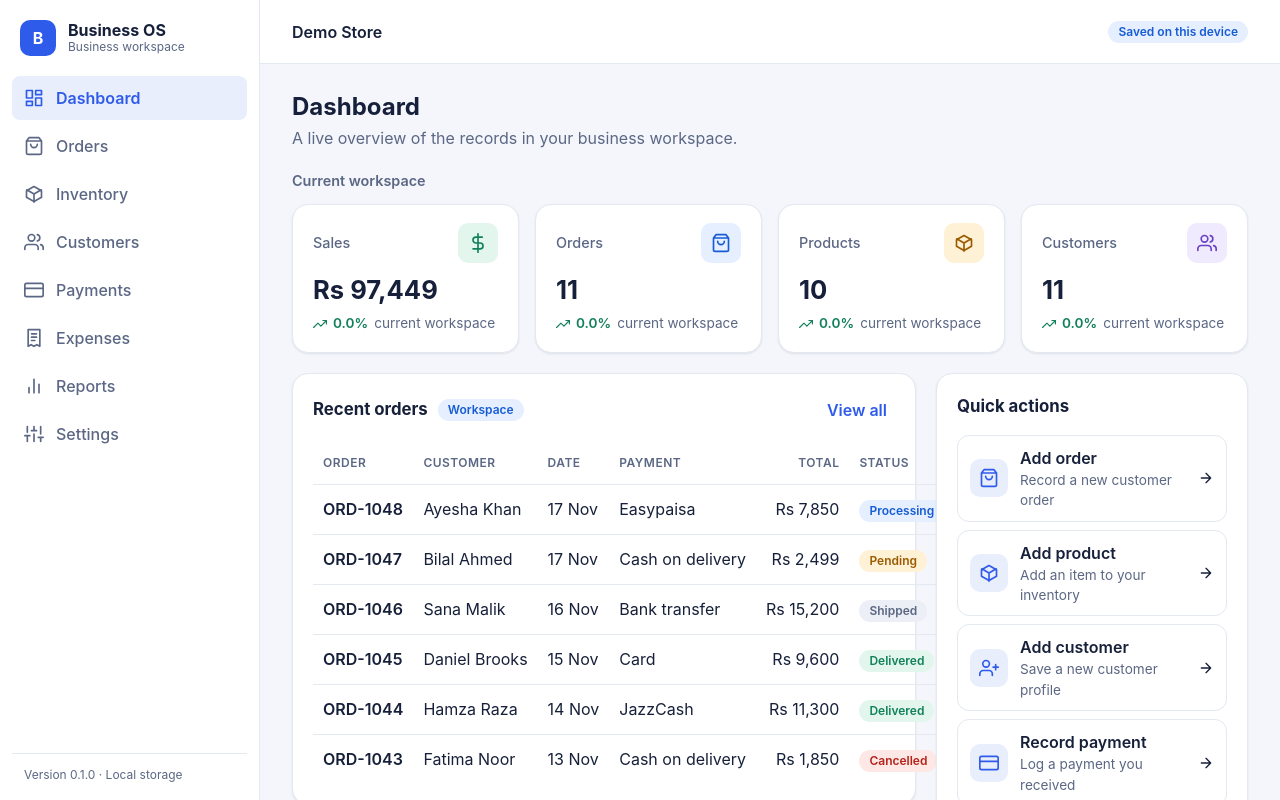
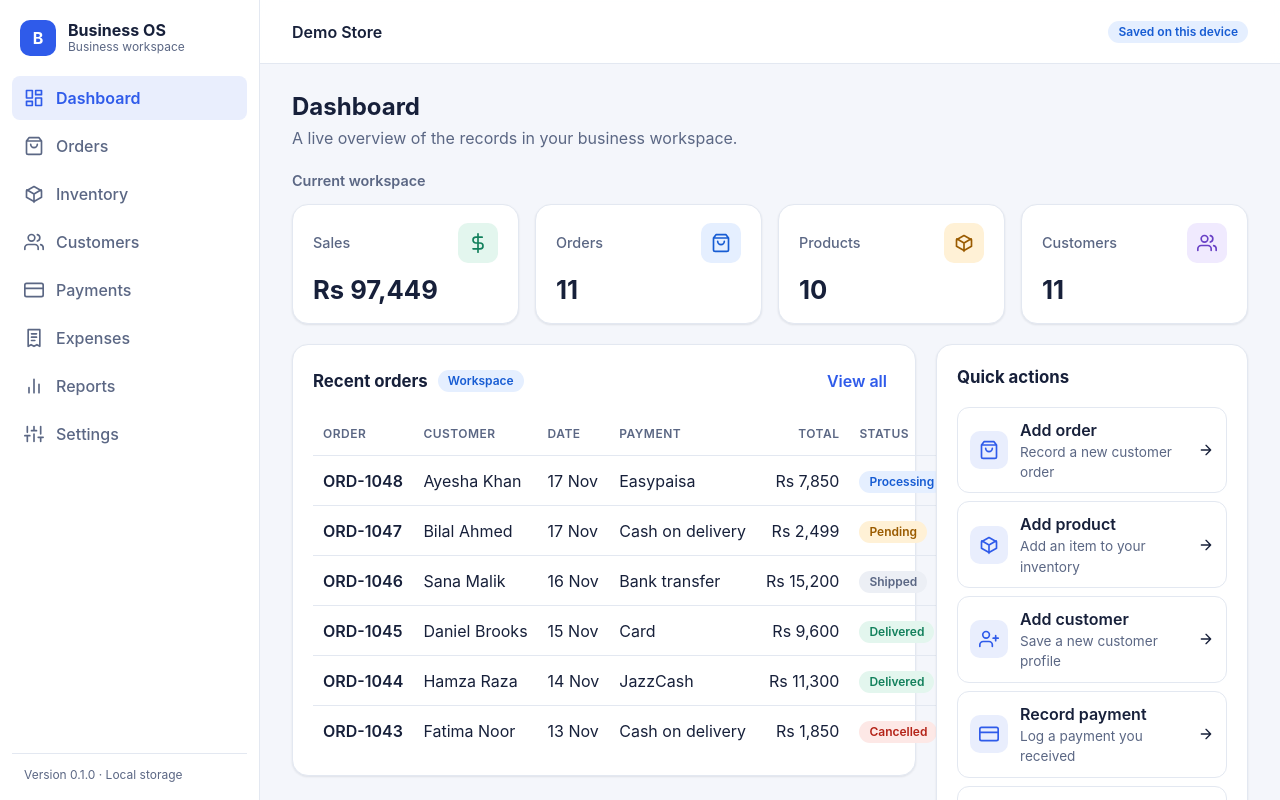
Before and after one commit to badwoodfire/business-operating-system, a React (Vite) app: page / in a window 1280 px wide. Shown: the top 800 px of the page. Built offline with nearby package versions, Linux system fonts and the light colour scheme.

Commit message:
Display live dashboard figures without invented trends

```diff
--- a/src/features/dashboard/StatsGrid.tsx
+++ b/src/features/dashboard/StatsGrid.tsx
@@ -11,5 +11,5 @@ export default function StatsGrid() {
     { id: 'products', label: 'Products', value: products.length, format: 'number' as const, icon: 'inventory' as const, tone: 'amber' as const },
     { id: 'customers', label: 'Customers', value: customers.length, format: 'number' as const, icon: 'customers' as const, tone: 'violet' as const },
   ];
-  return <section className="stats-grid" aria-label="Key statistics">{stats.map((stat) => <StatCard key={stat.id} label={stat.label} value={stat.format === 'currency' ? formatCurrency(stat.value) : formatNumber(stat.value)} icon={stat.icon} tone={stat.tone} changePercent={0} comparisonLabel="current workspace" />)}</section>;
+  return <section className="stats-grid" aria-label="Key statistics">{stats.map((stat) => <StatCard key={stat.id} label={stat.label} value={stat.format === 'currency' ? formatCurrency(stat.value) : formatNumber(stat.value)} icon={stat.icon} tone={stat.tone} />)}</section>;
 }
```
